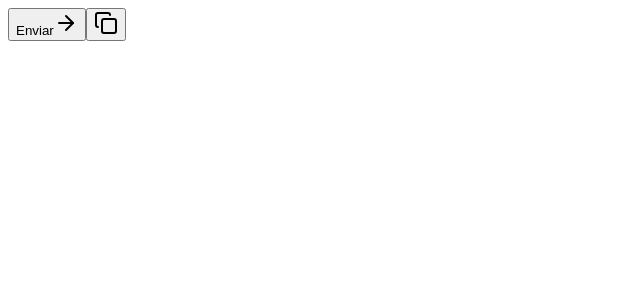
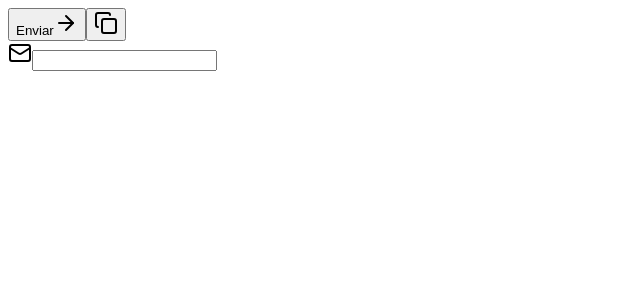
Before and after one commit to aledosreis/nlw-connect-DevStage, a Next.js app: page / in a window 1280 px wide. Shown: the top 300 px of the page, without its empty margins (0-640 px from the left). Built offline with nearby package versions, Linux system fonts and the light colour scheme.

Commit message:
add input component

```diff
--- a/src/app/page.tsx
+++ b/src/app/page.tsx
@@ -1,7 +1,9 @@
-import { ArrowRight, Copy } from "lucide-react";
+import { ArrowRight, Copy, Mail } from "lucide-react";
 
 import { Button } from "@/components/button";
 import { IconButton } from "@/components/icon-button";
+import { InputField, InputIcon, InputRoot } from "@/components/input";
+// import { Input } from "@/components/input";
 
 export default function Home() {
   return (
@@ -14,6 +16,16 @@
       <IconButton>
         <Copy />
       </IconButton>
+
+      <div>
+        <InputRoot>
+          <InputIcon>
+            <Mail className="size-5" />
+          </InputIcon>
+
+          <InputField />
+        </InputRoot>
+      </div>
     </main>
   );
 }
--- /dev/null
+++ b/src/components/input.tsx
@@ -0,0 +1,51 @@
+// import { Mail } from "lucide-react";
+import { ComponentProps } from "react";
+
+// interface InputProps extends ComponentProps<"input"> {
+//   error?: boolean;
+// }
+
+// export function Input({ error = false, ...props }: InputProps) {
+//   return (
+//     <div
+//       data-error={error}
+//       className="group bg-gray-800 h-12 border border-gray-600 rounded-xl px-4 flex items-center gap-2 focus-within:border-gray-100 data-[error=true]:border-danger"
+//     >
+//       <span className="text-gray-400 group-focus-within:text-gray-100 group-[&:not(:has(input:placeholder-shown))]:text-gray-100 group-data-[error=true]:text-danger">
+//         <Mail />
+//       </span>
+//       <input className="flex-1 outline-0 placeholder-gray-400" {...props} />
+//     </div>
+//   );
+// }
+
+interface InputRootProps extends ComponentProps<"div"> {
+  error?: boolean;
+}
+
+export function InputRoot({ error = false, ...props }: InputRootProps) {
+  return (
+    <div
+      data-error={error}
+      className="group bg-gray-800 h-12 border border-gray-600 rounded-xl px-4 flex items-center gap-2 focus-within:border-gray-100 data-[error=true]:border-danger"
+      {...props}
+    />
+  );
+}
+
+interface InputIconProps extends ComponentProps<"span"> {}
+
+export function InputIcon(props: InputIconProps) {
+  return (
+    <span
+      className="text-gray-400 group-focus-within:text-gray-100 group-[&:not(:has(input:placeholder-shown))]:text-gray-100 group-data-[error=true]:text-danger"
+      {...props}
+    />
+  );
+}
+
+interface InputFieldProps extends ComponentProps<"input"> {}
+
+export function InputField(props: InputFieldProps) {
+  return <input className="flex-1 outline-0 placeholder-gray-400" {...props} />;
+}
```
